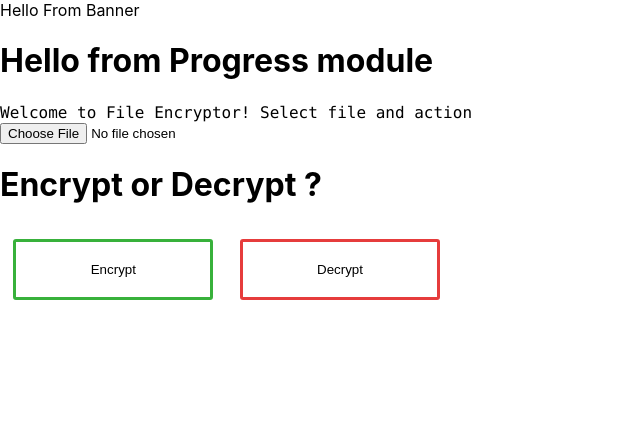
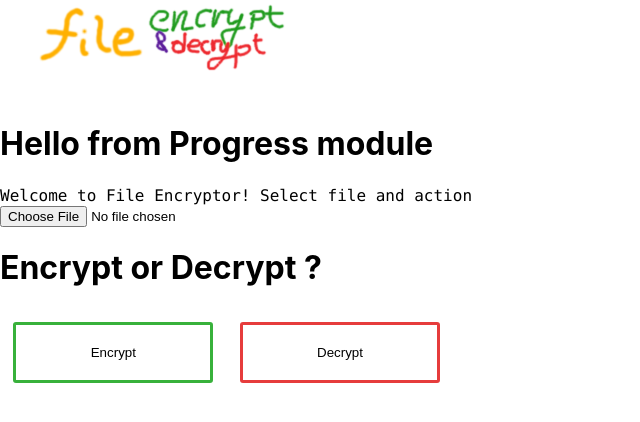
Before and after one commit to kamilwoloszyn/FEncrypt, a React (Create React App) app: page / in a window 1280 px wide. Shown: the top 422 px of the page, without its empty margins (0-640 px from the left). Built offline with nearby package versions, Linux system fonts and the light colour scheme.

Commit message:
Added image to Banner

```diff
--- a/src/components/shared/Banner.tsx
+++ b/src/components/shared/Banner.tsx
@@ -2,6 +2,7 @@ import React from 'react';
 import styled from 'styled-components';
 import { Row, Col } from '../../styles/layout/layout'
 import '../../styles/scss/banner.scss'
+import LogoImg from '../../images/FEncrypt_logo.png';
 
 interface BackgroundInterface {
   ContainImage: boolean;
@@ -30,12 +31,8 @@ export const Banner: React.FC<Props>  = (Props) => {
   return (
     <BannerWrapper Show={Props.ShowBanner} ExtendedWidth={true}>
       <Row>
-
+        <img src={LogoImg} alt="logo" />
       </Row>
-      <Background ContainImage={false}>
-      Hello From Banner
-      </Background>
-
     </BannerWrapper>
   )
 }
```
Also changed, not shown: src/images/FEncrypt_logo.png (renamed from public/FEncrypt_logo.png), 1 other file (tests, documents, lock files or other folders).
